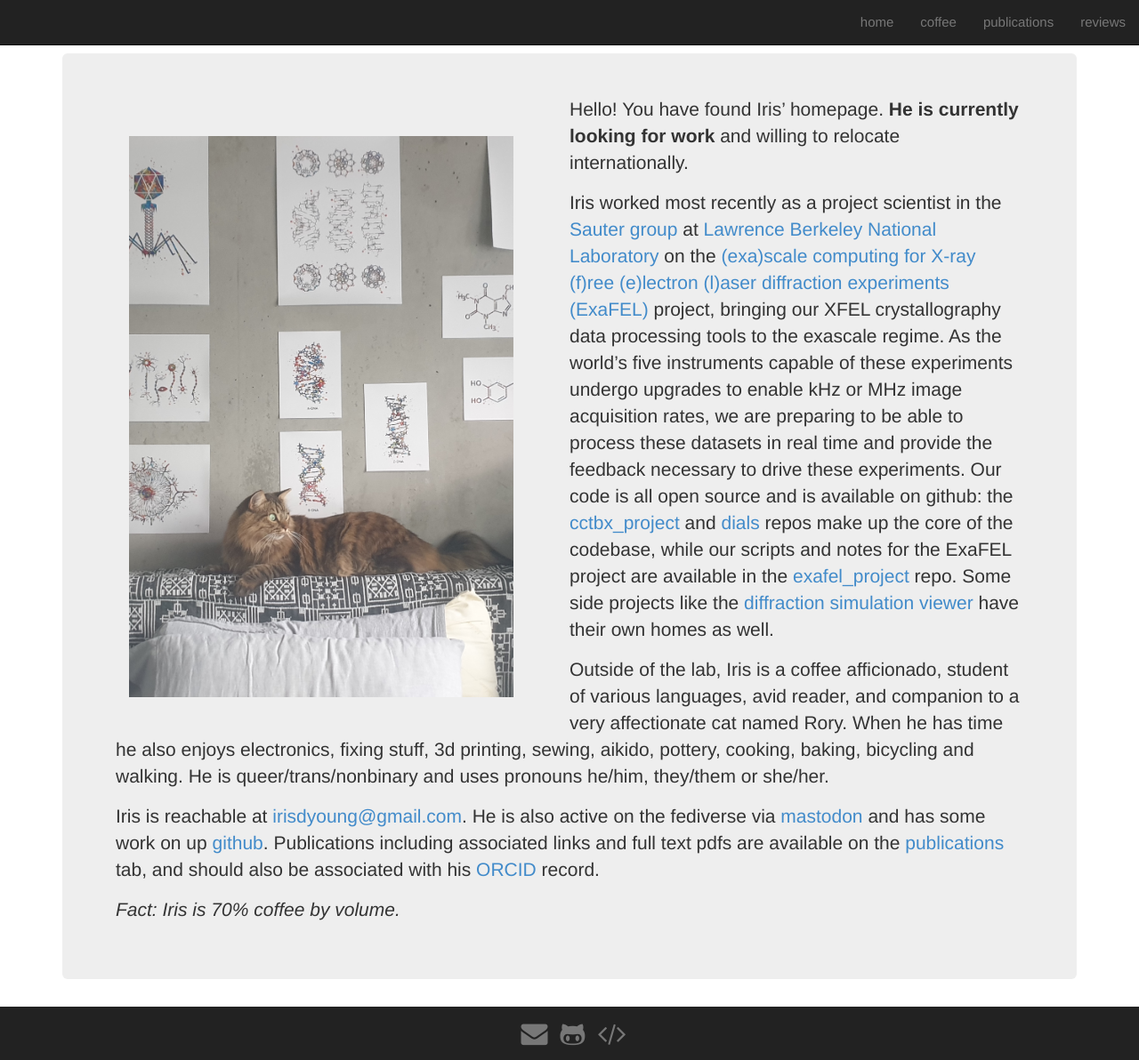
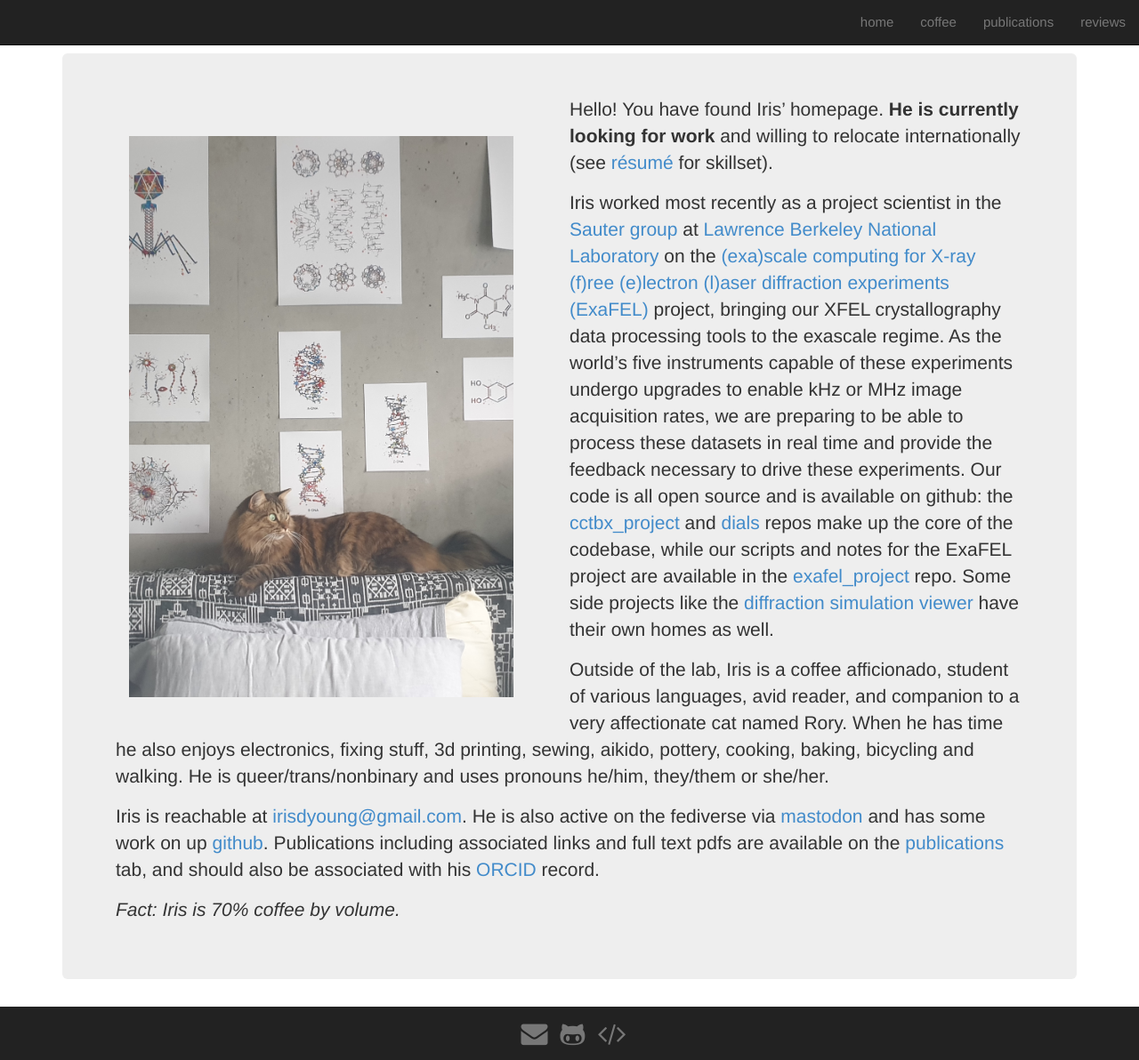
Before and after one commit to irisdyoung/irisdyoung.github.io, a Jekyll site: the page built from index.md, in a window 1280 px wide and 1192 px high. Shown: the whole window at 89% size. Built offline with Jekyll 4.4.1, drawn with Linux system fonts in a browser that asks for light colours; nearby versions of some CDN libraries.

Commit message:
add resume

```diff
--- a/index.md
+++ b/index.md
@@ -14,7 +14,7 @@ group: home
 </div>
 <div class="col">
 
-Hello! You have found Iris' homepage. **He is currently looking for work** and willing to relocate internationally.
+Hello! You have found Iris' homepage. **He is currently looking for work** and willing to relocate internationally (see [résumé](static/pdf/academic_cv_fullpubs_redacted.pdf) for skillset).
 {: .welcomefont}
 
 Iris worked most recently as a project scientist in the [Sauter group](https://biosciences.lbl.gov/profiles/nicholas-sauter/) at [Lawrence Berkeley National Laboratory](https://www.lbl.gov/) on the [(exa)scale computing for X-ray (f)ree (e)lectron (l)aser diffraction experiments (ExaFEL)](https://www.exascaleproject.org/research-project/exafel/) project, bringing our XFEL crystallography data processing tools to the exascale regime. As the world's five instruments capable of these experiments undergo upgrades to enable kHz or MHz image acquisition rates, we are preparing to be able to process these datasets in real time and provide the feedback necessary to drive these experiments. Our code is all open source and is available on github: the [cctbx_project](https://github.com/cctbx/cctbx_project) and [dials](https://github.com/dials/dials) repos make up the core of the codebase, while our scripts and notes for the ExaFEL project are available in the [exafel_project](https://github.com/ExaFEL/exafel_project) repo. Some side projects like the [diffraction simulation viewer](https://github.com/dermen/sim_erice) have their own homes as well.
```
Also changed, not shown: 1 other file.
